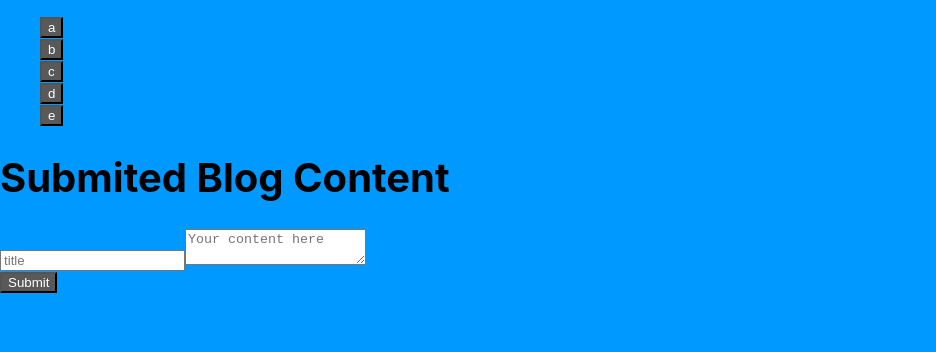
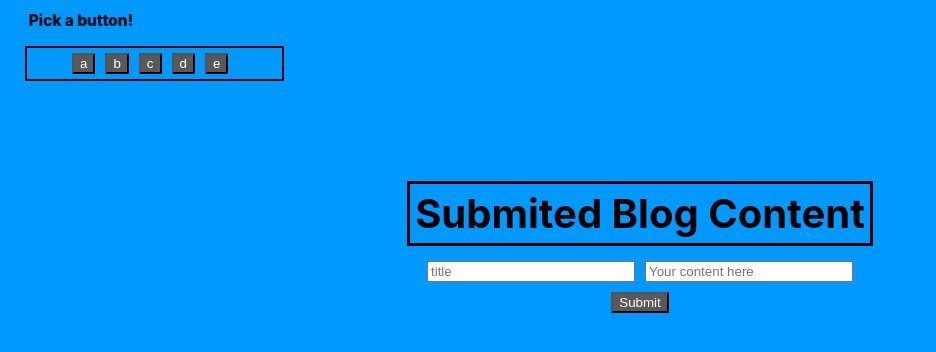
Before and after one commit to DanielSJuarez/react-exercises, a React (Create React App) app: page / in a window 1280 px wide. Shown: the top 352 px of the page, without its empty margins (0-936 px from the left). Built offline with nearby package versions, Linux system fonts and the light colour scheme.

Commit message:
final commit

```diff
--- a/src/App.js
+++ b/src/App.js
@@ -12,7 +12,8 @@ function App() {
   return (
     <div className="App">
       <nav>
-        <ul>
+        <p className='buttonhead'>Pick a button!</p>
+        <ul className='apps'>
           <li>
             <button onClick={() => setFilter('a')}>a</button>
           </li>
--- a/src/components/BlogCMS/display.js
+++ b/src/components/BlogCMS/display.js
@@ -32,7 +32,7 @@ function Display({title, blogContent, editBlog, removeBlog, id }) {
 
 
     const saveMode = (
-        <article>
+        <article className='blog'>
             <h2>{title}</h2>
             <p>{blogContent}</p>
             <button name='edit' type='button' onClick={()=> setEdit(true)}>Edit</button>
@@ -45,7 +45,7 @@ function Display({title, blogContent, editBlog, removeBlog, id }) {
             <h2>{title}</h2>
             <p>{blogContent}</p>
             <input type='text' value={newTitle} placeholder='New Title' onChange={updateTitle}></input>
-            <textarea value={newBlogContent} placeholder='New Content' onChange={updateContent}></textarea>
+            <input type='text' value={newBlogContent} placeholder='New Content' onChange={updateContent}></input>
             <button name='save' type='submit' onClick={saveChange}>Save</button>
             <button id={id} name='cancel' type='button' onClick={clearChange}>Cancel</button>
         </article>
--- a/src/components/BlogCMS/form.js
+++ b/src/components/BlogCMS/form.js
@@ -34,8 +34,8 @@ function Form({addBlog}){
     return (
         <form onSubmit={submitBlog}>
             <div>
-                <input type="text" name="title" value={title} placeholder='Title' onChange={createTitle} required></input>
-                <textarea name="blogContent" value={blogContent} placeholder='Your content here' onChange={createContent} required></textarea>
+                <input className='formInputs' type="text" name="title" value={title} placeholder='Title' onChange={createTitle} required></input>
+                <input className='formInputs' type='text' name="blogContent" value={blogContent} placeholder='Your content here' onChange={createContent} required></input>
             </div>
             <div>
                 <button name='submit' type='submit'>Submit</button>
--- a/src/components/BlogForm/form.js
+++ b/src/components/BlogForm/form.js
@@ -26,8 +26,8 @@ function Form({newBlog}) {
     return (
         <form onSubmit={submitBlog}>
             <div>
-                <input type="text" name="title" value={title} placeholder='title' onChange={createTitle}></input>
-                <textarea name="blogContent" value={blogContent} placeholder='Your content here' onChange={createContent}></textarea>
+                <input className='formInputs' type="text" name="title" value={title} placeholder='title' onChange={createTitle}></input>
+                <input className='formInputs' type='text' name="blogContent" value={blogContent} placeholder='Your content here' onChange={createContent}></input>
             </div>
             <div>
                 <button name='submit' type='submit'>Submit</button>
--- a/src/components/BlogReadingApp/BlogList.js
+++ b/src/components/BlogReadingApp/BlogList.js
@@ -1,7 +1,7 @@
 function BlogList({title, setFilter, id}) {
 
     return (
-        <button type='button' name={title} onClick={() => setFilter(id)}>{title}</button>
+        <button className='listButtons' type='button' name={title} onClick={() => setFilter(id)}>{title}</button>
     )
 }
 
--- a/src/components/BookMarkingApp/BookMarkingApp.js
+++ b/src/components/BookMarkingApp/BookMarkingApp.js
@@ -33,10 +33,10 @@ function BookMarkingApp(prop) {
         <div>
             <h1>Enter your links! Sort your data!</h1>
             <Form addForm={addForm} {...urlList} />
-            <div>
+            <div className='filterButtons'>
                 <button name='all' onClick={e=>setFilter(null)}>All</button>
+                {tagSec}
             </div>
-            {tagSec}
             {bookmarksHTML}
         </div>
     )
--- a/src/components/BookMarkingApp/display.js
+++ b/src/components/BookMarkingApp/display.js
@@ -2,7 +2,7 @@ function Display(props) {
 
     const {url, tag, title}= props.bookmark
      return (
-        <section>
+        <section className='bookMarks'>
             <p>{tag}</p>
             <p>{title}</p>
             <p>{url}</p>
--- a/src/components/BookMarkingApp/form.js
+++ b/src/components/BookMarkingApp/form.js
@@ -20,7 +20,7 @@ function Form({ addForm, addTag, tag}) {
         return (
             <form onSubmit={subForm}>
                 <div>
-                    <input type='url' name='url' placeholder='Url' value={state.url} onChange={e => setState({ ...state, url: e.target.value })}></input>
+                    <input type='url' name='url' placeholder='"https://exampleurl.com"' value={state.url} onChange={e => setState({ ...state, url: e.target.value })}></input>
                     <input type='text' name='title' placeholder='Title' value={state.title} onChange={e => setState({ ...state, title: e.target.value })}></input>
                     <input type='text' name='tag' placeholder='Tag' value={state.tag} onChange={e => setState({ ...state, tag: e.target.value })}></input>
                 </div>
--- a/src/index.css
+++ b/src/index.css
@@ -6,6 +6,7 @@ body {
   -webkit-font-smoothing: antialiased;
   -moz-osx-font-smoothing: grayscale;
   background-color: #0099ff;
+  text-align: center;
 }
 
 code {
@@ -19,9 +20,95 @@ ul{
 
 button{
   color: white;
-  background-color: #595959
+  background-color: #595959;
+  margin: 5px;
+}
+
+button:hover{
+  background-color: #353535;
+  box-shadow: 0 10px 20px rgba(0,0,0,0.19), 0 6px 6px rgba(0,0,0,0.23);
+  cursor: pointer;
 }
 
 h1{
   font-size: 40px;
+  border: solid 3px;
+  width: fit-content;
+  padding: 5px;
+  margin: 0 auto;
 }
+
+input{
+  margin: 15px 5px 5px 5px;
+}
+
+input:hover{
+  background-color: rgb(216, 216, 216);
+}
+
+p{
+  text-align: center;
+  max-width: 1000px;
+  margin: 0 auto
+}
+
+.apps{
+  display: flex;
+  border: solid 2px black;
+  width: 215px;
+  margin-left: 25px;
+  margin-bottom: 100px;
+}
+
+@keyframes rotate {
+  from {
+    transform: rotatey(0deg);
+    opacity: 0%;
+  }
+  to {
+    transform: rotatey(360deg);
+    opacity: 100%;
+  }
+}
+
+.buttonhead{
+  animation: 2s rotate infinite;
+  text-align: left;
+  margin: 10px 0px 0px 25px;
+  font-weight: 800;
+  width: 200px;
+}
+
+.listButtons{
+  margin-top: 25px;
+  width: 250px;
+}
+
+.formInputs{
+  width: 200px;
+}
+
+.blog{
+  border: solid 2px black;
+  background-color: white;
+  color: black;
+  width: fit-content;
+  padding: 5px;
+  max-width: 1000px;
+  margin: 15px auto;
+}
+
+.filterButtons{
+  display: flex;
+  justify-content: center;
+}
+
+.bookMarks{
+  border: solid 2px black;
+  background-color: white;
+  color: black;
+  width: fit-content;
+  padding: 5px;
+  max-width: 1000px;
+  margin: 15px auto;
+}
```
